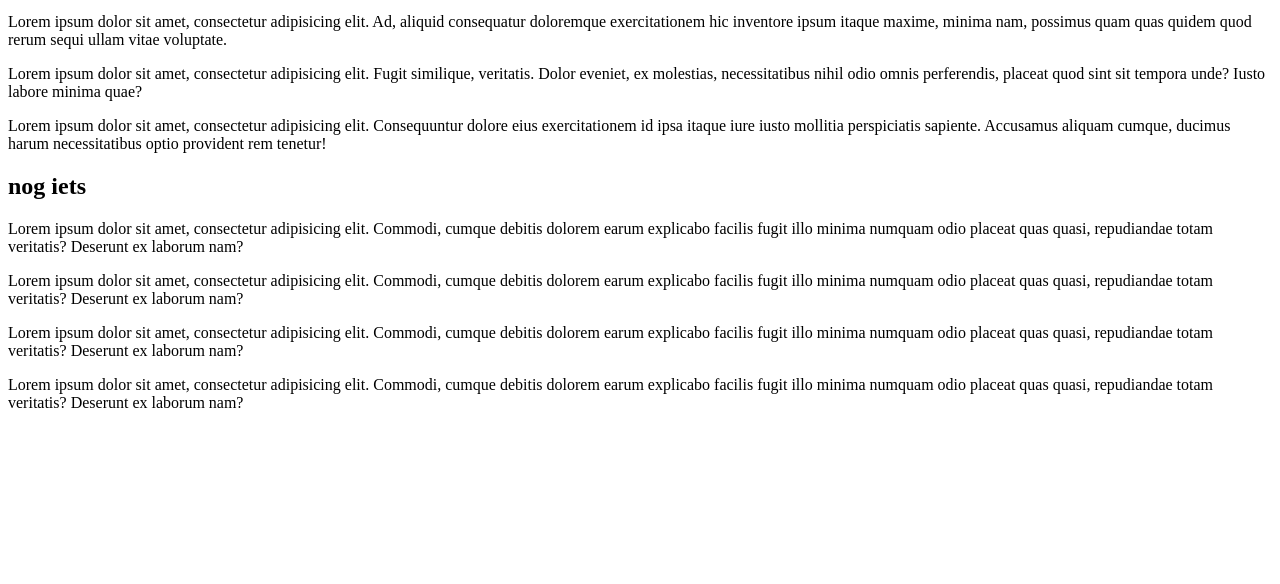
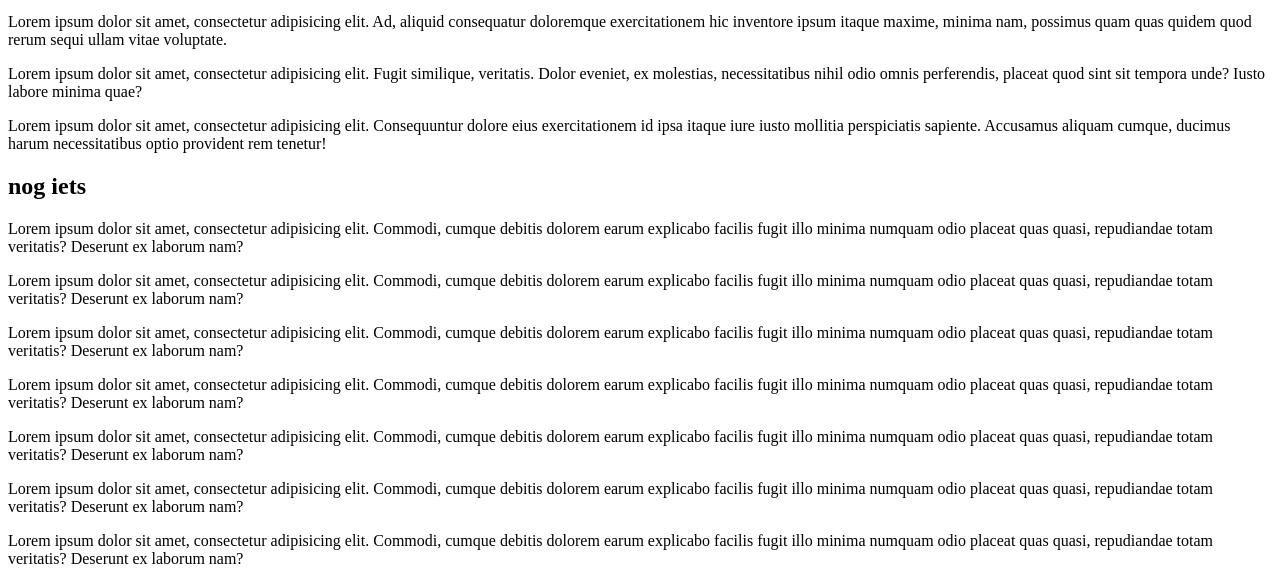
Before and after one commit to kelvin-vd-gaag/github-test, a plain HTML site: page index.html in a window 1280 px wide. Shown: the part 225-809 px from the top of the page. Drawn offline with Linux system fonts and the light colour scheme.

Commit message:
Merge zonder squash 1

```diff
--- a/index.html
+++ b/index.html
@@ -28,5 +28,8 @@
 <p>Lorem ipsum dolor sit amet, consectetur adipisicing elit. Commodi, cumque debitis dolorem earum explicabo facilis fugit illo minima numquam odio placeat quas quasi, repudiandae totam veritatis? Deserunt ex laborum nam?</p>
 <p>Lorem ipsum dolor sit amet, consectetur adipisicing elit. Commodi, cumque debitis dolorem earum explicabo facilis fugit illo minima numquam odio placeat quas quasi, repudiandae totam veritatis? Deserunt ex laborum nam?</p>
 <p>Lorem ipsum dolor sit amet, consectetur adipisicing elit. Commodi, cumque debitis dolorem earum explicabo facilis fugit illo minima numquam odio placeat quas quasi, repudiandae totam veritatis? Deserunt ex laborum nam?</p>
+<p>Lorem ipsum dolor sit amet, consectetur adipisicing elit. Commodi, cumque debitis dolorem earum explicabo facilis fugit illo minima numquam odio placeat quas quasi, repudiandae totam veritatis? Deserunt ex laborum nam?</p>
+<p>Lorem ipsum dolor sit amet, consectetur adipisicing elit. Commodi, cumque debitis dolorem earum explicabo facilis fugit illo minima numquam odio placeat quas quasi, repudiandae totam veritatis? Deserunt ex laborum nam?</p>
+<p>Lorem ipsum dolor sit amet, consectetur adipisicing elit. Commodi, cumque debitis dolorem earum explicabo facilis fugit illo minima numquam odio placeat quas quasi, repudiandae totam veritatis? Deserunt ex laborum nam?</p>
 </body>
 </html>
```
